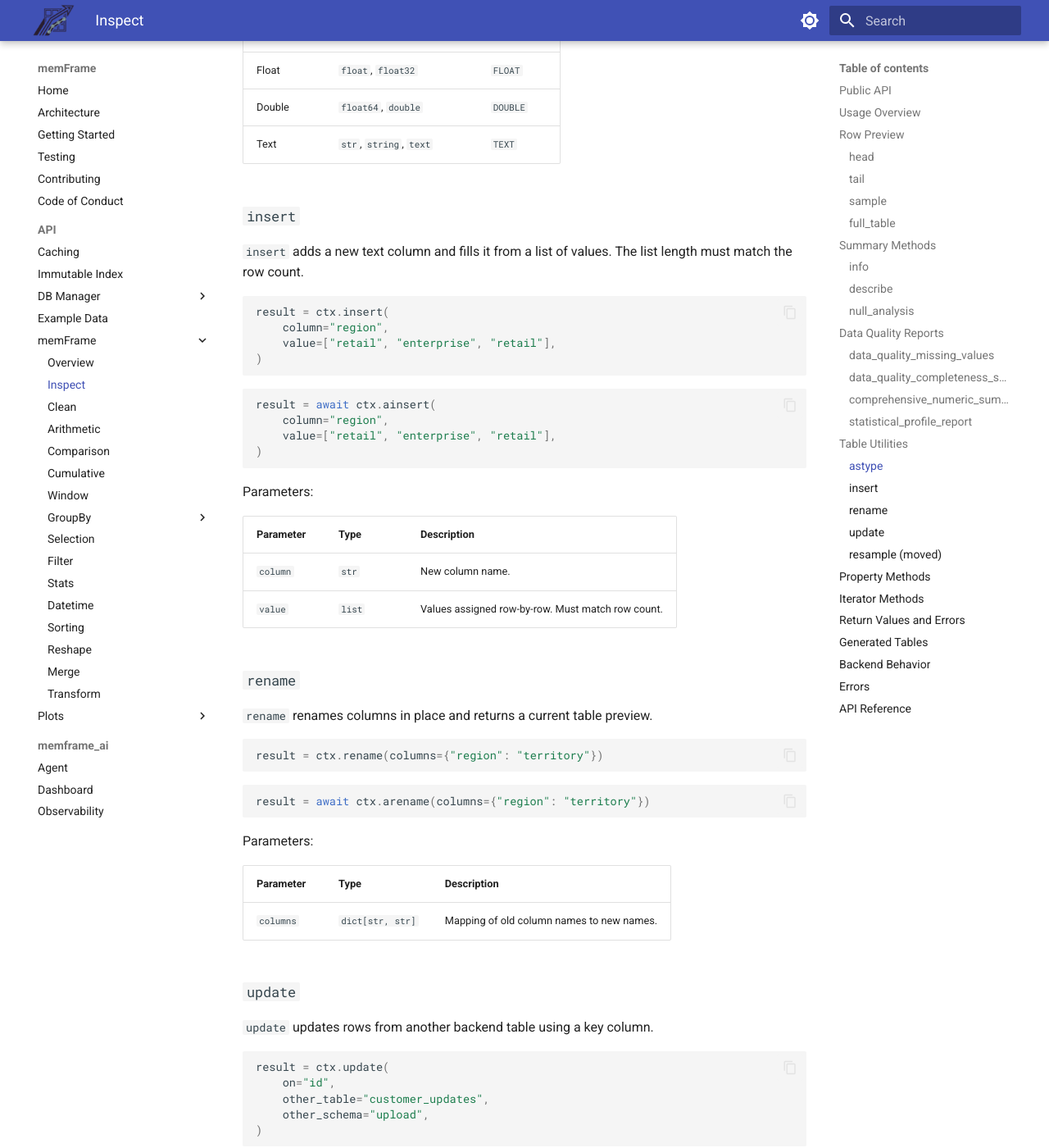
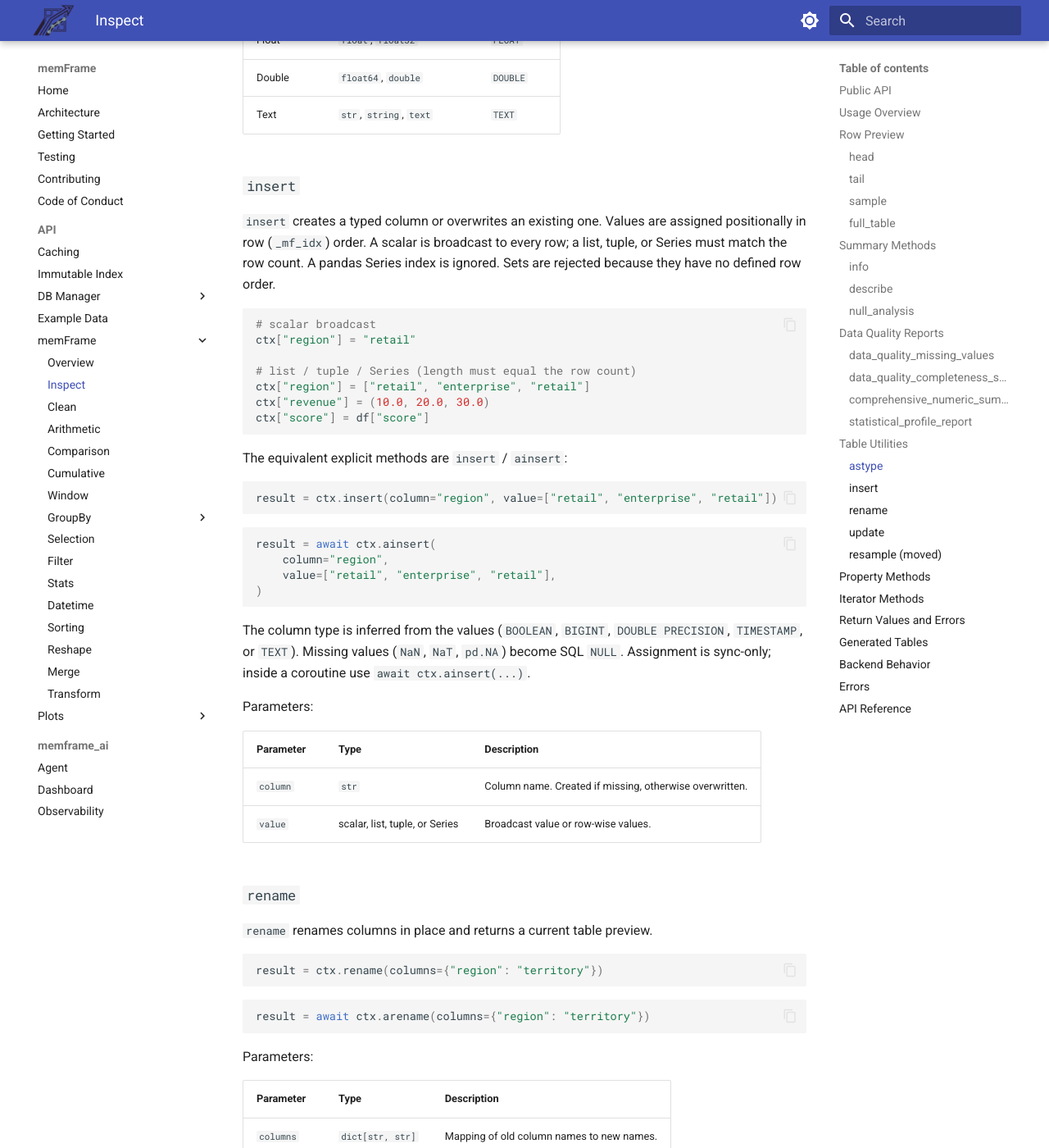
Before and after one commit to Debojit95/memFrame, an MkDocs documentation site: the page built from docs/api/inspect.md, in a window 1280 px wide and 1400 px high, scrolled down 8323 px. Shown: the whole window at 82% size. Built offline with MkDocs 1.6.1 and Material for MkDocs 9.7.7, drawn with Linux system fonts in a browser that asks for light colours; some of the changed text lies outside the part shown.

Commit message:
docs: document ctx["col"] assignment and insert inputs

````diff
--- a/docs/api/inspect.md
+++ b/docs/api/inspect.md
@@ -46,7 +46,8 @@ Every inspect operation has synchronous and asynchronous forms:
 | `statistical_profile_report(columns)` | `await astatistical_profile_report(...)` | Combined profile report |
 | `full_table(columns=None, chunk_size=None)` | `await afull_table(...)` | Full table or chunk iterator |
 | `astype(columns=None, dtypes=None, dtype_map=None)` | `await aastype(...)` | Cast selected columns |
-| `insert(column, value)` | `await ainsert(...)` | Add a column from a value list |
+| `insert(column, value)` | `await ainsert(...)` | Create or overwrite a column from a scalar/list/tuple/Series |
+| `ctx["column"] = value` | — | Assignment sugar for `insert` (sync only) |
 | `rename(columns)` | `await arename(...)` | Rename columns |
 | `update(on, other_table, other_schema="upload", overwrite=True, errors="ignore")` | `await aupdate(...)` | Update from another table |
 | `dt.resample(column, freq, ...)` | `await dt.aresample(...)` | Time-series aggregation — see [Datetime](datetime.md#resampling) |
@@ -336,14 +337,25 @@ Supported dtype aliases:
 
 ### `insert`
 
-`insert` adds a new text column and fills it from a list of values. The list
-length must match the row count.
+`insert` creates a typed column or overwrites an existing one. Values are
+assigned positionally in row (`_mf_idx`) order. A scalar is broadcast to every
+row; a list, tuple, or Series must match the row count. A pandas Series index
+is ignored. Sets are rejected because they have no defined row order.
 
 ```python
-result = ctx.insert(
-    column="region",
-    value=["retail", "enterprise", "retail"],
-)
+# scalar broadcast
+ctx["region"] = "retail"
+
+# list / tuple / Series (length must equal the row count)
+ctx["region"] = ["retail", "enterprise", "retail"]
+ctx["revenue"] = (10.0, 20.0, 30.0)
+ctx["score"] = df["score"]
+```
+
+The equivalent explicit methods are `insert` / `ainsert`:
+
+```python
+result = ctx.insert(column="region", value=["retail", "enterprise", "retail"])
 ```
 
 ```python
@@ -353,12 +365,17 @@ result = await ctx.ainsert(
 )
 ```
 
+The column type is inferred from the values (`BOOLEAN`, `BIGINT`,
+`DOUBLE PRECISION`, `TIMESTAMP`, or `TEXT`). Missing values (`NaN`, `NaT`,
+`pd.NA`) become SQL `NULL`. Assignment is sync-only; inside a coroutine use
+`await ctx.ainsert(...)`.
+
 Parameters:
 
 | Parameter | Type | Description |
 | --- | --- | --- |
-| `column` | `str` | New column name. |
-| `value` | `list` | Values assigned row-by-row. Must match row count. |
+| `column` | `str` | Column name. Created if missing, otherwise overwritten. |
+| `value` | scalar, list, tuple, or Series | Broadcast value or row-wise values. |
 
 ### `rename`
 
@@ -513,8 +530,9 @@ Inspect methods raise `OperationError` for invalid input or backend failures.
 - `describe` raises an error when no numeric columns are available.
 - `astype` raises an error for missing columns or unsupported dtype aliases.
 - `astype` requires either `dtype_map` or matching `columns` and `dtypes`.
-- `insert` raises an error when `value` is not a list or its length does not
-  match the row count.
+- `insert` raises an error for unsupported value types, an unordered set, a
+  sequence whose length does not match the row count, or a reserved internal
+  column name (`_mf_idx`).
 - `rename` and `update` can raise backend SQL errors when identifiers or
   constraints are invalid.
 
````
Also changed, not shown: CHANGELOG.md (+10 -0 lines).
